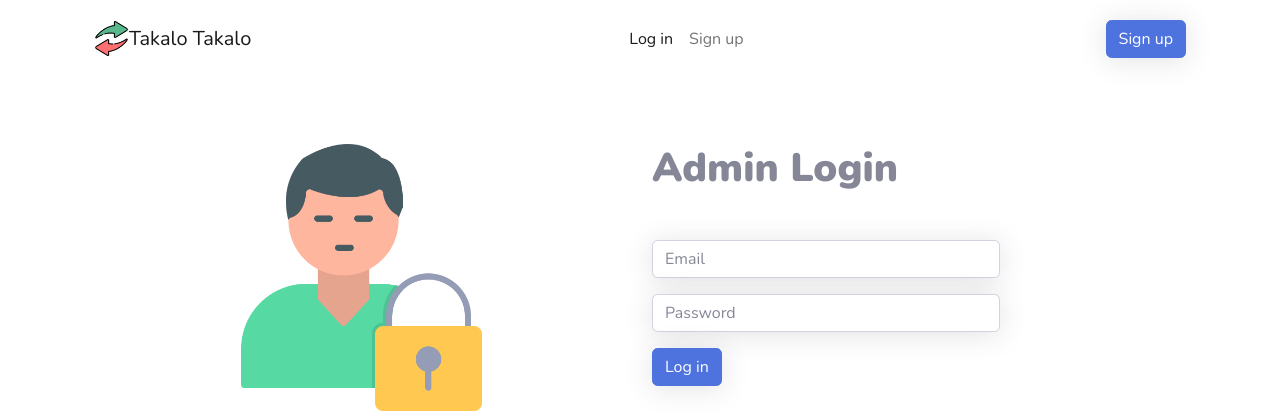
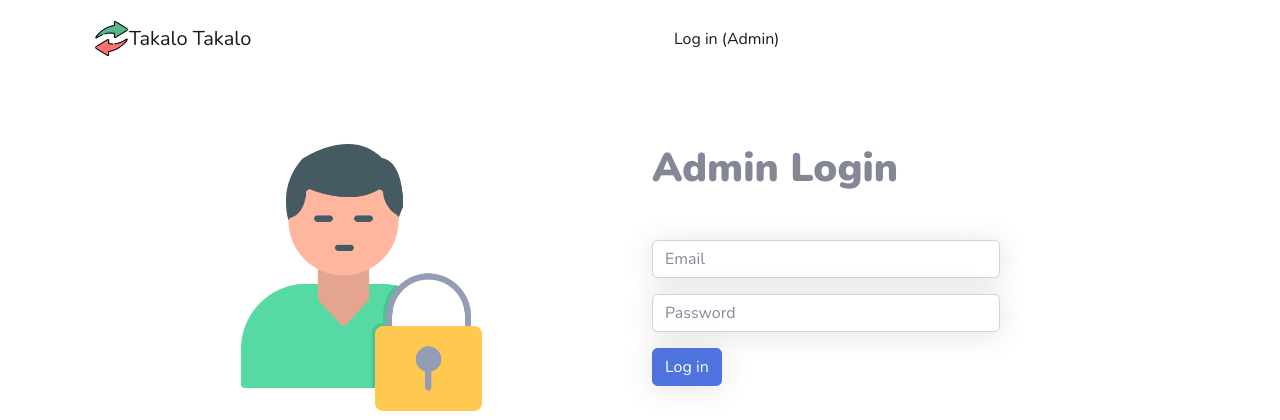
Before and after one commit to Tendrynyavo/Takalo, a CodeIgniter app: the page made by application/views/admin_login.php in a window 1280 px wide. Shown: the top 420 px of the page. Run offline with CodeIgniter, Linux system fonts and the light colour scheme; some libraries are stand-ins or nearby versions.

Commit message:
login & signup commit v2

```diff
--- a/application/views/admin_login.php
+++ b/application/views/admin_login.php
@@ -17,9 +17,8 @@
             </a>
             <div id="navcol-1" class="collapse navbar-collapse">
                 <ul class="navbar-nav mx-auto">
-                    <li class="nav-item"><a class="nav-link active" href="login.html">Log in</a></li>
-                    <li class="nav-item"><a class="nav-link" href="signup.html">Sign up</a></li>
-                </ul><a class="btn btn-primary shadow" role="button" href="signup.html">Sign up</a>
+                    <li class="nav-item"><a class="nav-link active" href="#">Log in (Admin)</a></li>
+                </ul>
             </div>
         </div>
     </nav>
--- a/application/views/login.php
+++ b/application/views/login.php
@@ -17,7 +17,7 @@
             </a>
             <div id="navcol-1" class="collapse navbar-collapse">
                 <ul class="navbar-nav mx-auto">
-                    <li class="nav-item"><a class="nav-link active" href="#">Log Up</a></li>
+                    <li class="nav-item"><a class="nav-link active" href="#">Log In</a></li>
                     <li class="nav-item"><a class="nav-link" href="#">Sign Up</a></li>
                 </ul>
             </div>
--- a/application/views/signup.php
+++ b/application/views/signup.php
@@ -17,7 +17,7 @@
             </a>
             <div id="navcol-1" class="collapse navbar-collapse">
                 <ul class="navbar-nav mx-auto">
-                    <li class="nav-item"><a class="nav-link" href="#">Log Up</a></li>
+                    <li class="nav-item"><a class="nav-link" href="#">Log In</a></li>
                     <li class="nav-item"><a class="nav-link active" href="#">Sign Up</a></li>
                 </ul>
             </div>
```
